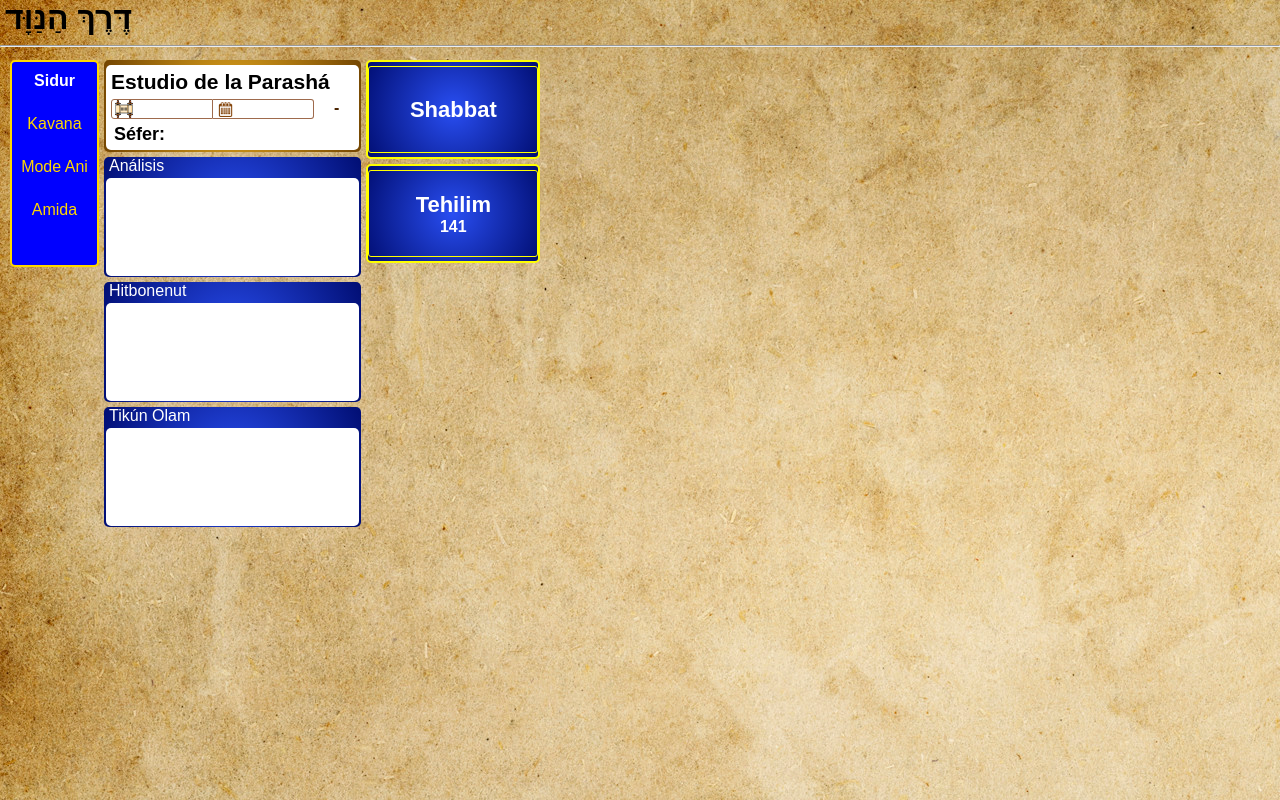
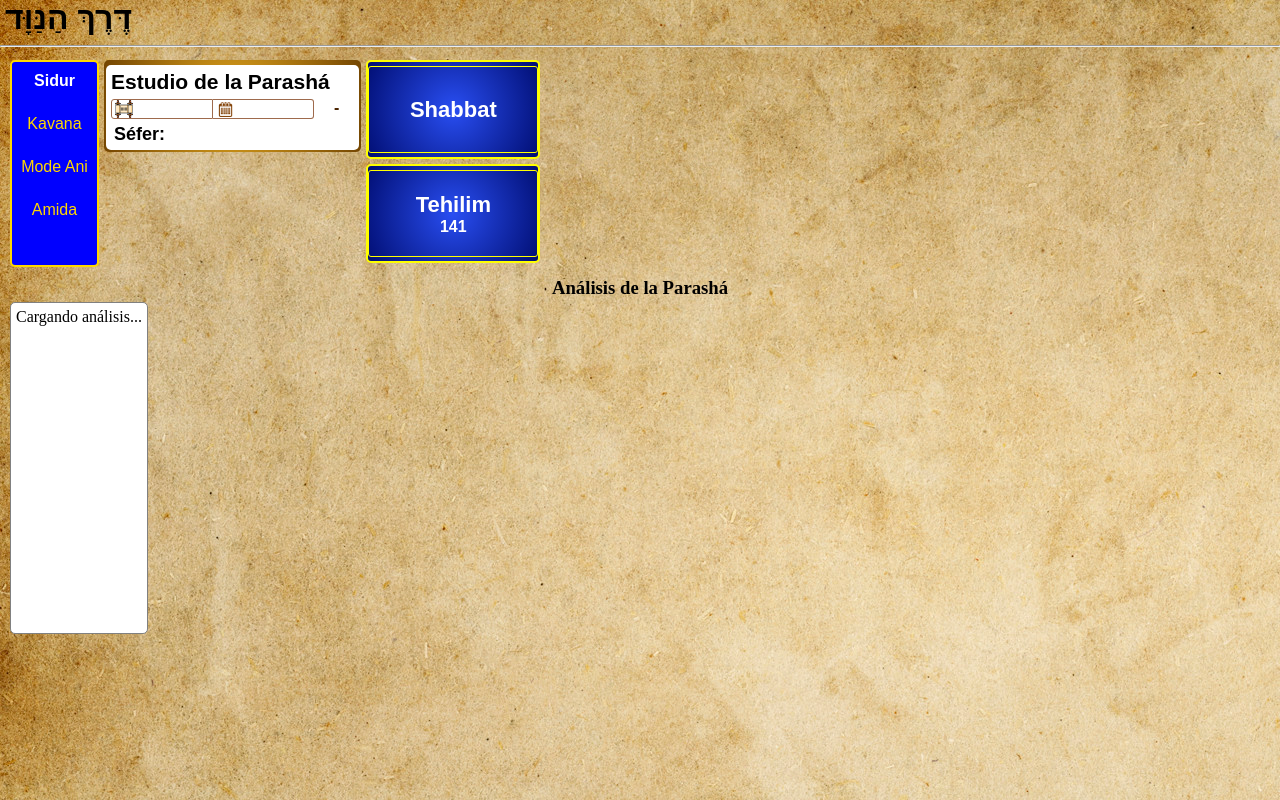
Before and after one commit to fran815/estudio-parasha, a Flask app: page / in a window 1280 px wide. Run offline with Flask 3, Linux system fonts and the light colour scheme.

Commit message:
update 0.1

```diff
--- a/app.py
+++ b/app.py
@@ -1,18 +1,70 @@
-from flask import Flask, render_template
+from flask import Flask, render_template, request, jsonify
 from tehilim import buscar_salmo
+import os
+import json
+from google import genai
 
 app = Flask(__name__)
+client = genai.Client()
 
-get_daily_tehilim = buscar_salmo()
-tehilim_number = get_daily_tehilim["nombre"]
-tehilim_content = get_daily_tehilim["descripcion"]
+DOCUMENT_CACHE = "cache_data.json"
 
 
 @app.route('/')
 def index():
+    get_daily_tehilim = buscar_salmo()
+    tehilim_number = get_daily_tehilim["nombre"]
+    tehilim_content = get_daily_tehilim["descripcion"]
+
     return render_template('index.html', te_number=tehilim_number,
                                         te_cont=tehilim_content)
 
 
+@app.route('/obtener-analisis', methods=['POST'])
+def obtener_analisis():
+    data_received = request.get_json()
+    id_reading_today = data_received.get('idRead')
+
+    cache = {}
+    if os.path.exists(DOCUMENT_CACHE):
+        with open(DOCUMENT_CACHE, "r", encoding="utf-8") as f:
+            cache = json.load(f)
+
+    if cache.get('idRead') == id_reading_today:
+        final_analisis = cache["analisis"]
+    else:
+        prompt = f"""
+        Eres un erudito y rabino del Judaísmo Reformado.
+        Analiza la Parashá del siguiente fragmento:
+
+        Versículos a analizar:
+        "{id_reading_today}"
+
+        Por favor, proporciona un análisis breve (no mas de 10 renglones) estructurado exactamente en tres partes:
+        1. **Perspectiva Reformada:** Una interpretación contemporánea y progresista de los versículos, enfocada en los valores éticos universales.
+        2. **Aplicación Individual:** Cómo puede una persona aplicar esta enseñanza en su crecimiento personal, espiritualidad y vida diaria (resaltando la autonomía de la conciencia).
+        3. **Aplicación Social (Tikún Olam):** Cómo se traduce esta enseñanza en responsabilidad comunitaria, justicia social, inclusión y mejora de la sociedad.
+
+        Mantén un tono inspirador, respetuoso y conciso. Separa los puntos con saltos de linea cuando finalice cada uno para distinguirlos.
+        Evita decir "aqui esta un analisis" o palabras de ese estilo, por favor.
+        """
+
+        response = client.models.generate_content(
+            model='gemini-2.5-flash',
+            contents=prompt
+        )
+        final_analisis = response.text
+
+        new_cache = {
+            "idRead": id_reading_today,
+            "analisis": final_analisis
+        }
+        with open(DOCUMENT_CACHE, "w", encoding="utf-8") as f:
+            json.dump(new_cache, f, ensure_ascii=False, indent=4)
+
+    return jsonify({"analisis": final_analisis})
+
+
+
 if __name__ == '__main__':
     app.run(debug=True)
--- a/static/css/index_layout.css
+++ b/static/css/index_layout.css
@@ -166,6 +166,7 @@ body {
 /* MEDITATIONS SECTION */
 .meditation-section-div {
     font-family: sans-serif;
+    display: none;
 }
 .meditation-section-div p {
     margin: 0;
@@ -292,7 +293,24 @@ div.hebcal-container div div.hebcal-results .parashat { color: black; background
 div.hebcal-container div div.hebcal-results .holiday { display: none }
 
 
+/* ANALISIS CONTENT */
+.analisis-div {
+    background-color: transparent;
+    display: flex;
+}
+#analisis-content {
+    height: 330px;
+    background-color: white;
+    margin-inline: 10px;
+    border-radius: 5px;
+    border: 1px solid gray;
+    overflow: auto;
 
+}
+#analisis-gemini {
+    margin: 5px;
+    text-align: left;
+}
 
 
 /*----------------------- RESPONSIVE WAY -----------------------*/
--- a/static/js/parasha.js
+++ b/static/js/parasha.js
@@ -40,7 +40,7 @@ async function cargarParashaYVersiculos() {
     const response = await fetch(url);
     const data = await response.json();
 
-    const dayList = ["יּוֹם רִאשׁוֹן", "יּוֹם שֵׁנִי", "יּוֹם שְׁלִישִׁי", "יּוֹם רְבִיעִי", "יּוֹם חֲמִישִׁי", "יּוֹם שִׁשִּׁי(6", "שַׁבָּת"]
+    const dayList = ["יּוֹם רִאשׁוֹן", "יּוֹם שֵׁנִי", "יּוֹם שְׁלִישִׁי", "יּוֹם רְבִיעִי", "יּוֹם חֲמִישִׁי", "יּוֹם שִׁשִּׁי", "שַׁבָּת"]
     const seferTora = ["בְּרֵאשִׁית","שְׁמוֹת","וַיִּקְרָא","בְּמִדְבַּר","דְּבָרִים"]
     const torahBooks = ["Genesis","Exodus","Leviticus","Numbers","Deuteronomy"]
     const endVerse = document.getElementById('to-list').textContent
@@ -57,7 +57,36 @@ async function cargarParashaYVersiculos() {
     document.getElementById('from-list').textContent = data.items[2].fullkriyah[diaActual+1].b;
     document.getElementById('to-list').textContent = data.items[2].fullkriyah[diaActual+1].e;
 
-    // console.log(data.items[2].hdate)
+    // VARIABLES FOR GEMINI
+    const fromVerse = data.items[2].fullkriyah[diaActual+1].b;
+    const untilVerse = data.items[2].fullkriyah[diaActual+1].e;
+    const bookName = data.items[2].name.he;
+
+    const idReading = `${bookName} ${fromVerse}-${untilVerse}`;
+    obtenerAnalisisDeGemini(idReading);
+    // console.log(data.items)
+}
+
+async function obtenerAnalisisDeGemini(idRead) {
+    try {
+        // Enviamos el ID de la lectura a nuestra propia ruta de Flask
+        const response = await fetch('/obtener-analisis', {
+            method: 'POST',
+            headers: {
+                'Content-Type': 'application/json'
+            },
+            body: JSON.stringify({ idRead: idRead })
+        });
+
+        const data = await response.json();
+
+        // Colocamos el análisis en un elemento de tu HTML (asegúrate de crear este id en tu HTML)
+        document.getElementById('analisis-gemini').textContent = data.analisis;
+
+    } catch (error) {
+        console.error("Error al obtener el análisis:", error);
+        document.getElementById('analisis-gemini').textContent = "No se pudo cargar el análisis en este momento.";
+    }
 }
 
 // Ejecutar la función al cargar la página
--- a/templates/index.html
+++ b/templates/index.html
@@ -125,5 +125,11 @@
             </div>
         </div>
     </div>
+    <h3 style="margin-block: 3px; text-align: center;">Análisis de la Parashá</h3>
+    <div class="analisis-div">
+        <div id="analisis-content">
+            <p id="analisis-gemini">Cargando análisis...</p>
+        </div>
+    </div>
 </body>
 </html>
```
